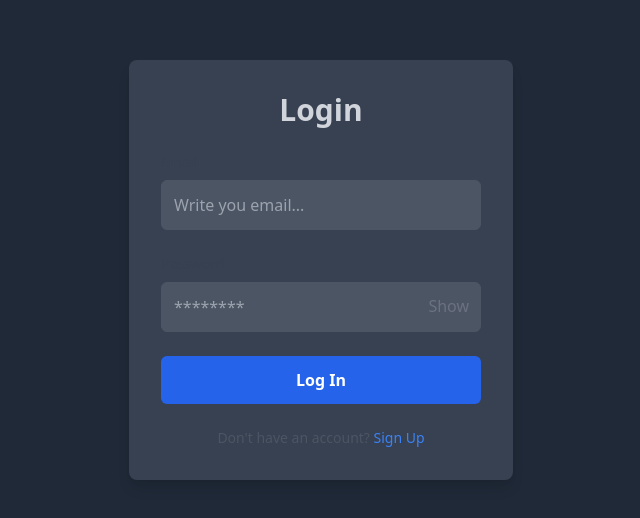
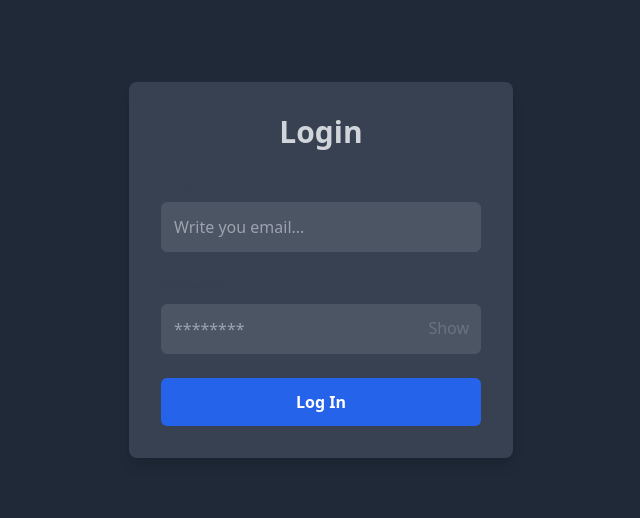
Before and after one commit to shuvajitmaitra/stock-management, a React (Vite) app: page / in a window 1280 px wide. Shown: the part 130-648 px from the top of the page, without its empty margins (319-959 px from the left). Built offline with nearby package versions, Linux system fonts and the light colour scheme; no server answers.

Commit message:
sign in removed

```diff
--- a/src/pages/LoginPage.jsx
+++ b/src/pages/LoginPage.jsx
@@ -80,12 +80,12 @@
               </button>
             </form>
 
-            <div className="mt-6 text-center text-sm text-gray-600">
+            {/* <div className="mt-6 text-center text-sm text-gray-600">
               Don&apos;t have an account?{" "}
               <a onClick={() => setLogin(false)} href="#" className="text-blue-500 hover:text-blue-700 transition duration-200">
                 Sign Up
               </a>
-            </div>
+            </div> */}
           </div>
         </div>
       ) : (
```
